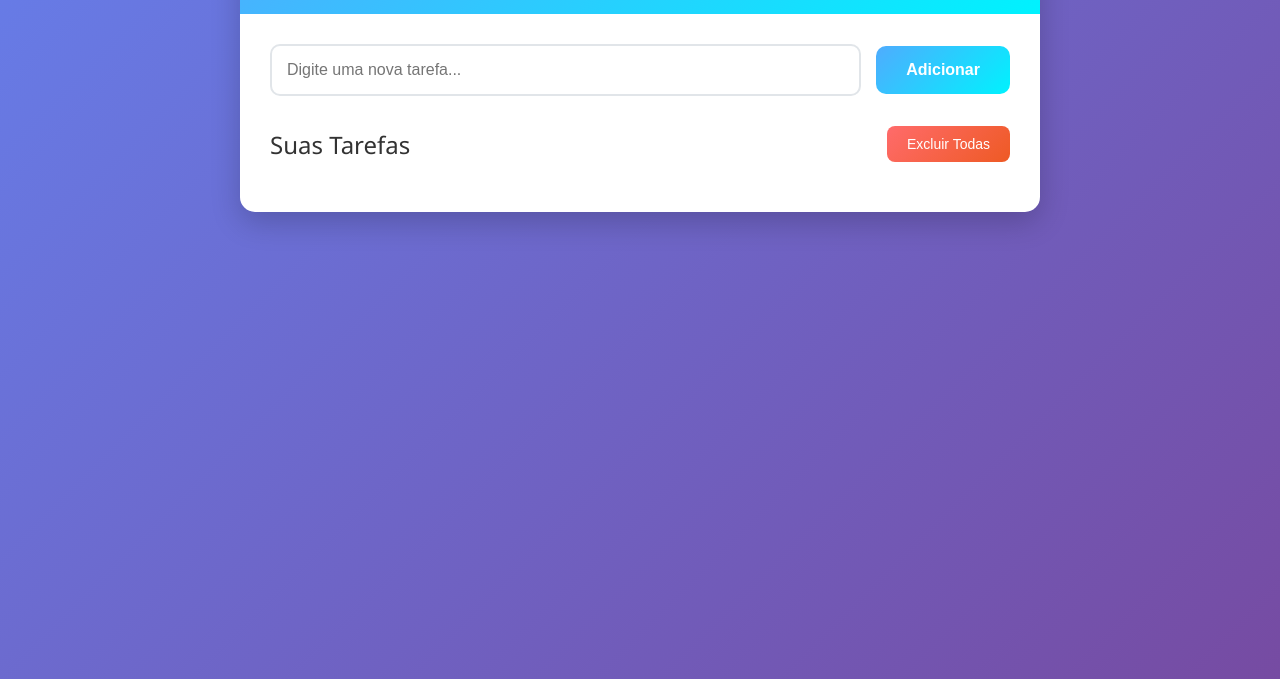
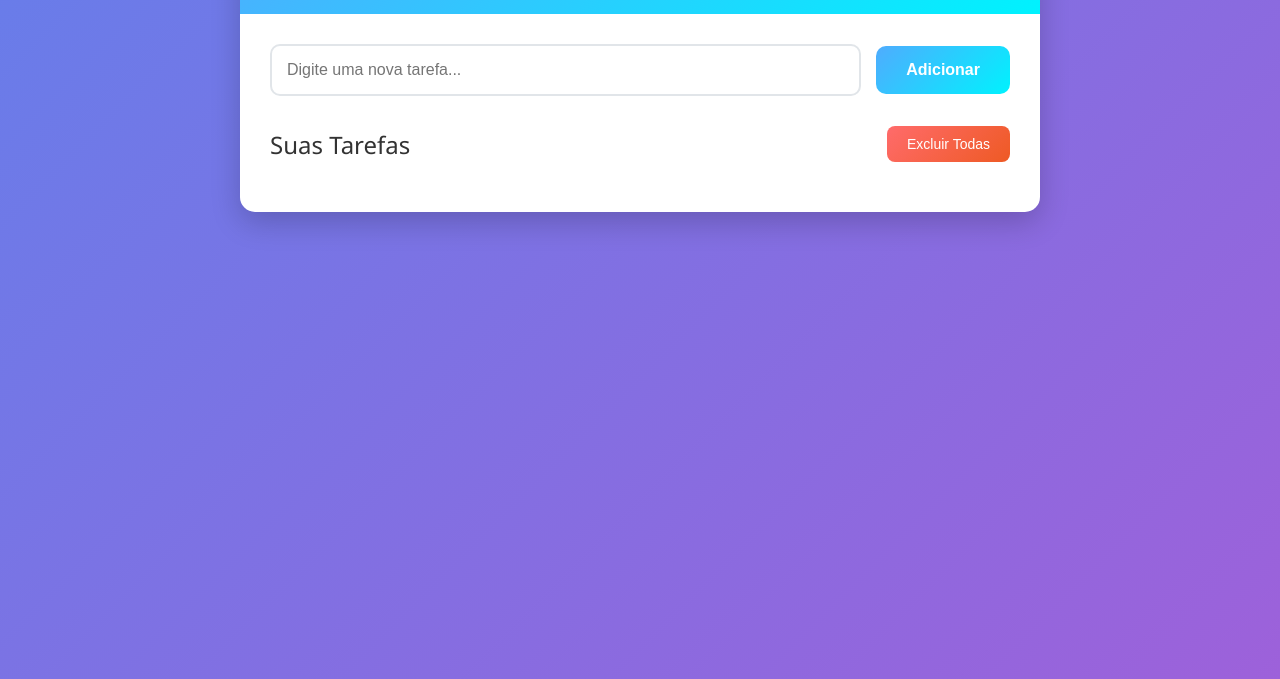
Before and after one commit to Wilton-Monteiro/gerenciador-tarefas, a plain HTML site: page front-end/index.html in a window 1280 px wide. Shown: the part 121-800 px from the top of the page. Drawn offline with Linux system fonts and the light colour scheme; no server answers.

Commit message:
alteração de cores - background

```diff
--- a/front-end/styles.css
+++ b/front-end/styles.css
@@ -6,7 +6,7 @@
 
 body {
     font-family: 'Segoe UI', Tahoma, Geneva, Verdana, sans-serif;
-    background: linear-gradient(135deg, #667eea 0%, #764ba2 100%);
+    background: linear-gradient(135deg, #667eea 0%, #9d61da 100%);
     min-height: 100vh;
     padding: 20px;
 }
```
